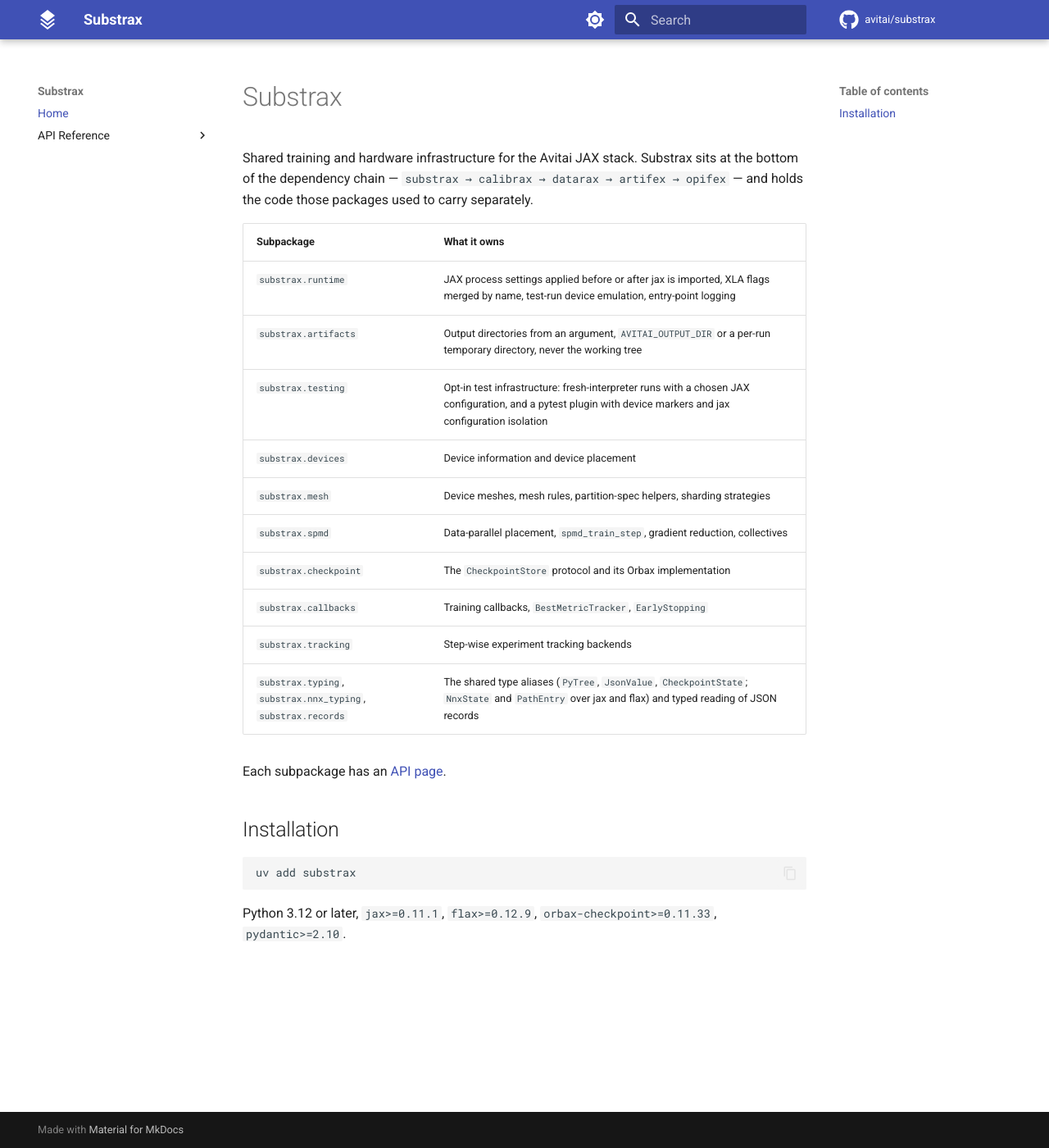
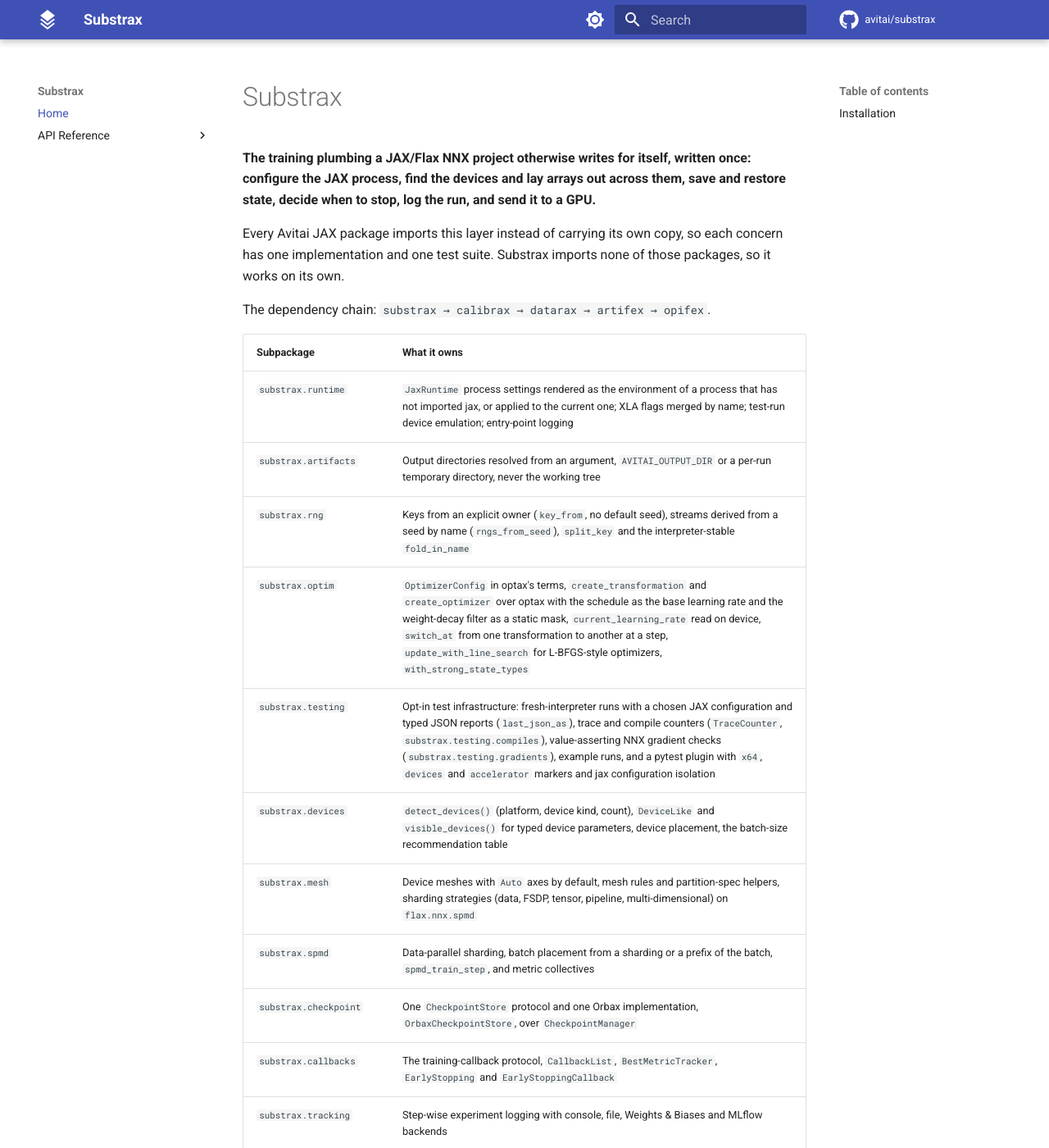
Before and after one commit to avitai/substrax, an MkDocs documentation site: the page built from docs/index.md, in a window 1280 px wide and 1400 px high. Shown: the whole window at 82% size. Built offline with MkDocs 1.6.1 and Material for MkDocs 9.7.7, drawn with Linux system fonts in a browser that asks for light colours; comment, search, counter and statistics services are not loaded; some of the changed text lies outside the part shown.

Commit message:
docs: say what substrax is for, and give the home page one source
The README opened with a list of every subpackage. It now says what the
package is for (the training plumbing a JAX/Flax NNX project otherwise
writes itself) and its place in the stack: every Avitai JAX package
imports it, and it imports none of them. The PyPI summary and the site
description say the same.

The documentation home page kept its own copies of the summary, the
subpackage table and the requirements, and they had drifted (no
compute, optim or rng rows; the removed gradient reduction still
listed). It now includes those sections from the README with
pymdownx.snippets; check_paths makes a missing section fail the strict
build.

````diff
--- a/README.md
+++ b/README.md
@@ -1,10 +1,14 @@
 # Substrax
 
-**JAX/Flax NNX training infrastructure: JAX process configuration, device detection and
-placement, device meshes and SPMD sharding (data, FSDP, tensor and pipeline strategies), an
-Orbax checkpoint store that restores onto the current devices, early stopping and callbacks,
-W&B/MLflow logging, and runs of a project's jobs on Modal, SkyPilot's clouds or this machine.**
-It is the shared layer of the Avitai JAX stack.
+<!-- --8<-- [start:summary] -->
+**The training plumbing a JAX/Flax NNX project otherwise writes for itself, written once:
+configure the JAX process, find the devices and lay arrays out across them, save and restore
+state, decide when to stop, log the run, and send it to a GPU.**
+
+Every Avitai JAX package imports this layer instead of carrying its own copy, so each concern has
+one implementation and one test suite. Substrax imports none of those packages, so it works on its
+own.
+<!-- --8<-- [end:summary] -->
 
 [![CI](https://github.com/avitai/substrax/actions/workflows/ci.yml/badge.svg)](https://github.com/avitai/substrax/actions/workflows/ci.yml)
 [![Build](https://github.com/avitai/substrax/actions/workflows/build-verification.yml/badge.svg)](https://github.com/avitai/substrax/actions/workflows/build-verification.yml)
@@ -13,12 +17,12 @@
 
 [Documentation](https://substrax.readthedocs.io) · [Changelog](CHANGELOG.md) · [Issues](https://github.com/avitai/substrax/issues)
 
-> **Research preview.** Substrax is under rapid iteration and the API will change while
-> the sibling packages migrate onto it. Pin a version.
+> **Research preview.** The API changes between releases while the stack is under active
+> development. Pin a version.
 
 ## Where it sits
 
-Substrax is the bottom of the Avitai dependency chain and depends on none of the siblings:
+The Avitai dependency chain:
 
 ```text
 substrax → calibrax → datarax → artifex → opifex
@@ -27,9 +31,9 @@
 The domain packages built on them (DiffBio, DiffAV, cellifex, fluctifex, seismifex, pertrax)
 depend on it too.
 
-It holds the code those packages used to carry separately, so that each concern has one
-home and one test suite:
+Each concern has one home and one test suite:
 
+<!-- --8<-- [start:subpackages] -->
 | Subpackage | What it owns |
 | --- | --- |
 | `substrax.runtime` | `JaxRuntime` process settings rendered as the environment of a process that has not imported jax, or applied to the current one; XLA flags merged by name; test-run device emulation; entry-point logging |
--- a/docs/index.md
+++ b/docs/index.md
@@ -1,21 +1,10 @@
 # Substrax
 
-Shared training and hardware infrastructure for the Avitai JAX stack. Substrax sits at
-the bottom of the dependency chain — `substrax → calibrax → datarax → artifex → opifex` —
-and holds the code those packages used to carry separately.
+--8<-- "README.md:summary"
 
-| Subpackage | What it owns |
-| --- | --- |
-| `substrax.runtime` | JAX process settings applied before or after jax is imported, XLA flags merged by name, test-run device emulation, entry-point logging |
-| `substrax.artifacts` | Output directories from an argument, `AVITAI_OUTPUT_DIR` or a per-run temporary directory, never the working tree |
-| `substrax.testing` | Opt-in test infrastructure: fresh-interpreter runs with a chosen JAX configuration, and a pytest plugin with device markers and jax configuration isolation |
-| `substrax.devices` | Device information and device placement |
-| `substrax.mesh` | Device meshes, mesh rules, partition-spec helpers, sharding strategies |
-| `substrax.spmd` | Data-parallel placement, `spmd_train_step`, gradient reduction, collectives |
-| `substrax.checkpoint` | The `CheckpointStore` protocol and its Orbax implementation |
-| `substrax.callbacks` | Training callbacks, `BestMetricTracker`, `EarlyStopping` |
-| `substrax.tracking` | Step-wise experiment tracking backends |
-| `substrax.typing`, `substrax.nnx_typing`, `substrax.records` | The shared type aliases (`PyTree`, `JsonValue`, `CheckpointState`; `NnxState` and `PathEntry` over jax and flax) and typed reading of JSON records |
+The dependency chain: `substrax → calibrax → datarax → artifex → opifex`.
+
+--8<-- "README.md:subpackages"
 
 Each subpackage has an [API page](api/devices.md).
 
@@ -25,4 +14,4 @@
 uv add substrax
 ```
 
-Python 3.12 or later, `jax>=0.11.1`, `flax>=0.12.9`, `orbax-checkpoint>=0.11.33`, `pydantic>=2.10`.
+--8<-- "README.md:requirements"
--- a/mkdocs.yml
+++ b/mkdocs.yml
@@ -1,6 +1,6 @@
 site_name: Substrax
 site_url: https://substrax.readthedocs.io
-site_description: Shared training and hardware infrastructure for the Avitai JAX stack
+site_description: The training plumbing a JAX/Flax NNX project otherwise writes for itself
 site_author: Mahdi Shafiei
 
 repo_url: https://github.com/avitai/substrax
@@ -70,6 +70,10 @@
       anchor_linenums: true
   - pymdownx.inlinehilite
   - pymdownx.superfences
+  # docs/index.md includes the README's subpackage table and requirements, so they have one source.
+  - pymdownx.snippets:
+      base_path: ["."]
+      check_paths: true
   - pymdownx.tabbed:
       alternate_style: true
 
--- a/pyproject.toml
+++ b/pyproject.toml
@@ -42,7 +42,7 @@
   # a recursive PEP 695 alias (substrax.typing.JsonValue).
   "pydantic>=2.10"
 ]
-description = "JAX/Flax NNX training infrastructure: device meshes and SPMD sharding, an Orbax checkpoint store, early stopping and callbacks, W&B and MLflow logging, and job runs on Modal, SkyPilot or locally"
+description = "The training plumbing a JAX/Flax NNX project otherwise writes for itself: process setup, device sharding, checkpoints, early stopping, logging and remote GPU runs"
 keywords = [
   "checkpointing",
   "distributed",
````
Also changed, not shown: other parts of README.md (+3 -0 lines), CHANGELOG.md (+3 -0 lines).
